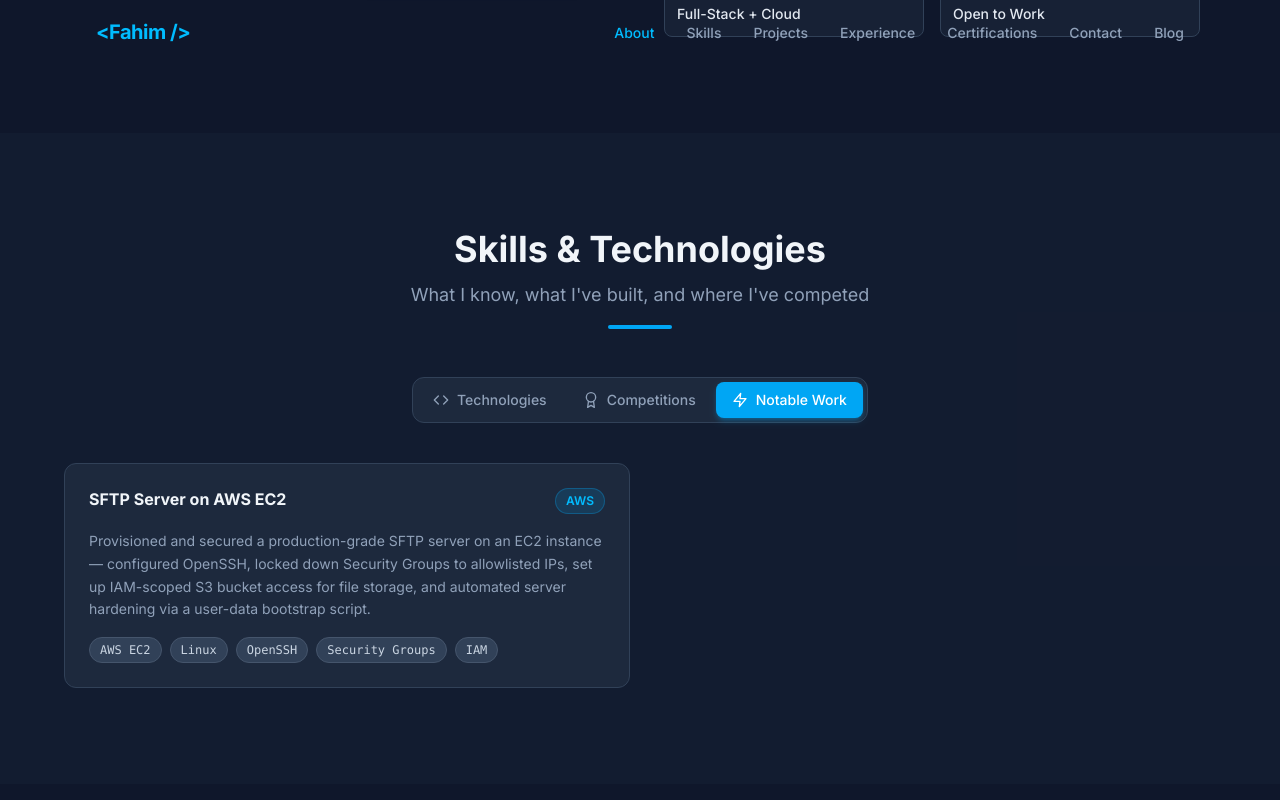
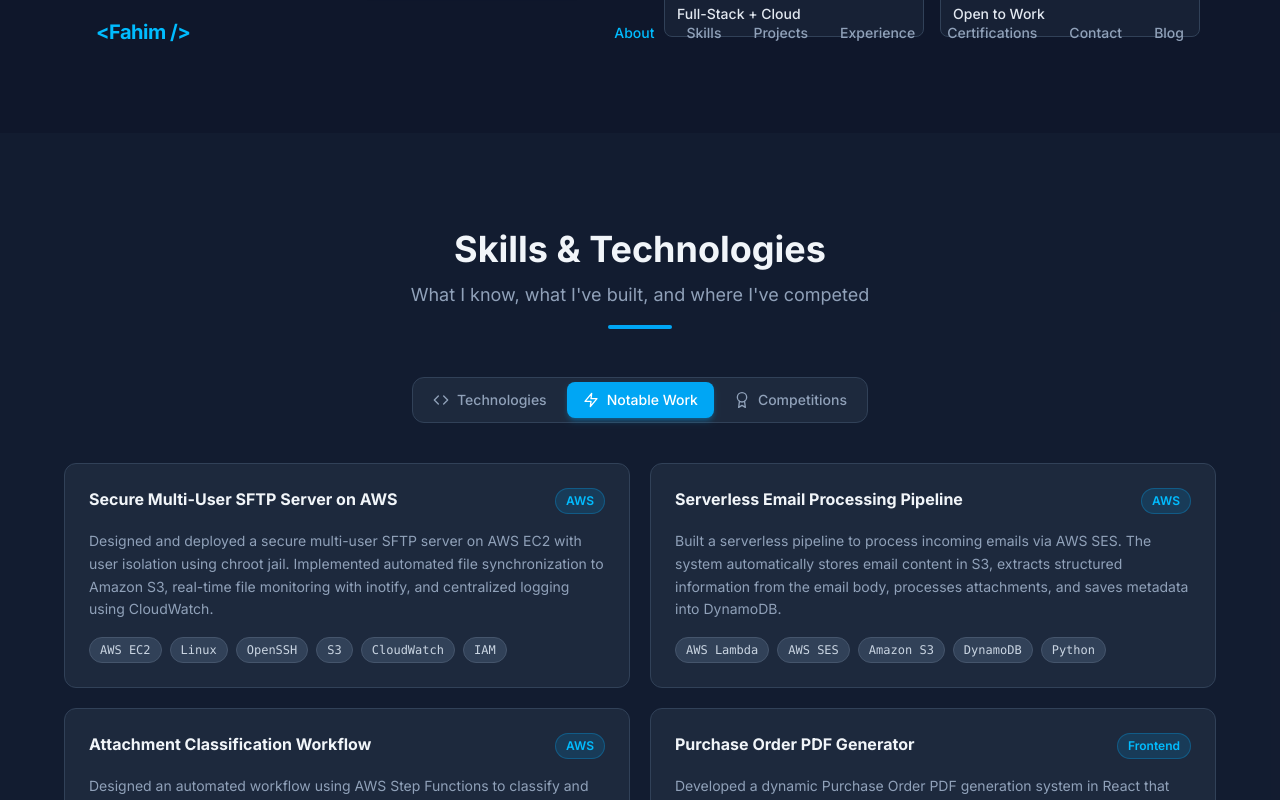
Before and after one commit to Fahim-ju/my-portfolio, a React (Vite) app: page / in a window 1280 px wide. Both pictures are taken after a click on the button "Notable Work". Shown: the part 1467-2267 px from the top of the page. Built offline with nearby package versions, Linux system fonts and the light colour scheme.

Commit message:
improving skill section

```diff
--- a/src/components/sections/Skills.tsx
+++ b/src/components/sections/Skills.tsx
@@ -1,6 +1,6 @@
 import { useState } from 'react';
 import { motion, AnimatePresence } from 'framer-motion';
-import { FiCode, FiAward, FiZap } from 'react-icons/fi';
+import { FiCode, FiAward, FiZap, FiExternalLink } from 'react-icons/fi';
 import { useSectionInView } from '../../hooks/useSectionInView';
 import { SectionTitle } from '../ui/SectionTitle';
 import { SkillBadge } from '../ui/SkillBadge';
@@ -25,8 +25,8 @@ const CONTEST_CATEGORY_COLORS: Record<string, string> = {
 
 const TABS = [
   { id: 'technologies', label: 'Technologies', icon: FiCode },
+  { id: 'notable', label: 'Notable Work', icon: FiZap },
   { id: 'competitions', label: 'Competitions', icon: FiAward },
-  { id: 'notable', label: 'Notable Work', icon: FiZap },
 ] as const;
 
 type TabId = (typeof TABS)[number]['id'];
@@ -146,7 +146,7 @@ export function Skills() {
                         href={contest.url}
                         target="_blank"
                         rel="noopener noreferrer"
-                        className="text-xs text-sky-400 hover:text-sky-300 underline underline-offset-2 transition-colors"
+                        className="text-xs text-sky-400 hover:text-sky-300 underline-offset-2 transition-colors"
                       >
                         View →
                       </a>
@@ -199,9 +199,10 @@ export function Skills() {
                       href={item.url}
                       target="_blank"
                       rel="noopener noreferrer"
-                      className="text-xs text-sky-400 hover:text-sky-300 underline underline-offset-2 transition-colors self-start"
+                      className="flex items-center justify-center gap-2 px-4 py-2.5 rounded-xl bg-sky-500/10 hover:bg-sky-500/20 border border-sky-500/30 hover:border-sky-500/60 text-sky-400 hover:text-sky-300 text-sm font-semibold transition-all duration-200"
                     >
-                      Learn more →
+                      <FiExternalLink className="w-4 h-4" />
+                      Learn More
                     </a>
                   )}
                 </div>
--- a/src/data/notableWork.ts
+++ b/src/data/notableWork.ts
@@ -1,13 +1,61 @@
-import type { NotableWork } from '../types';
+import type { NotableWork } from "../types";
 
 export const notableWork: NotableWork[] = [
   {
     id: 1,
-    title: 'SFTP Server on AWS EC2',
-    tech: ['AWS EC2', 'Linux', 'OpenSSH', 'Security Groups', 'IAM'],
+    title: "Secure Multi-User SFTP Server on AWS",
+    tech: ["AWS EC2", "Linux", "OpenSSH", "S3", "CloudWatch", "IAM"],
     description:
-      'Provisioned and secured a production-grade SFTP server on an EC2 instance — configured OpenSSH, locked down Security Groups to allowlisted IPs, set up IAM-scoped S3 bucket access for file storage, and automated server hardening via a user-data bootstrap script.',
-    category: 'AWS',
+      "Designed and deployed a secure multi-user SFTP server on AWS EC2 with user isolation using chroot jail. Implemented automated file synchronization to Amazon S3, real-time file monitoring with inotify, and centralized logging using CloudWatch.",
+    category: "AWS",
   },
-  // Add more notable work entries here
+  {
+    id: 2,
+    title: "Serverless Email Processing Pipeline",
+    tech: ["AWS Lambda", "AWS SES", "Amazon S3", "DynamoDB", "Python"],
+    description:
+      "Built a serverless pipeline to process incoming emails via AWS SES. The system automatically stores email content in S3, extracts structured information from the email body, processes attachments, and saves metadata into DynamoDB.",
+    category: "AWS",
+  },
+  {
+    id: 3,
+    title: "Attachment Classification Workflow",
+    tech: ["AWS Step Functions", "AWS Lambda", "Python", "Serverless"],
+    description:
+      "Designed an automated workflow using AWS Step Functions to classify and process email attachments. The workflow triggers classification Lambda functions and routes attachments to specialized processors for extracting structured data.",
+    category: "AWS",
+  },
+  {
+    id: 9,
+    title: "Purchase Order PDF Generator",
+    tech: ["React", "TypeScript", "HTML", "CSS", "PDF Generation"],
+    description:
+      "Developed a dynamic Purchase Order PDF generation system in React that converts structured order data into professionally formatted PDF documents. The solution supports line items, supplier details, pricing calculations, and export-ready documents for business workflows.",
+    category: "Frontend",
+  },
+  {
+    id: 4,
+    title: "Supplier Open Order Update Workflow",
+    tech: [".NET", "C#", "SQL Server", "REST API"],
+    description:
+      "Implemented an enterprise workflow to notify suppliers about open purchase order updates. The system groups line items per supplier, tracks update requests, integrates with ERP systems, and sends real-time or digest email notifications.",
+    category: "Backend",
+  },
+  {
+    id: 5,
+    title: "Automated Wildlife Monitoring System",
+    tech: ["Machine Learning", "Python", "Computer Vision"],
+    description:
+      "Conducted research on automated wildlife identification using camera trap images. The system uses machine learning models to identify animal species and monitor biodiversity in forest environments.",
+    category: "Research",
+    url: "https://github.com/Fahim-ju/WILDLIFE-DIVERSITY.git",
+  },
+  {
+    id: 6,
+    title: "SharePoint File Integration Tool",
+    tech: [".NET", "Microsoft Graph API", "Azure AD"],
+    description:
+      "Developed a backend integration to securely access and retrieve files from SharePoint using Azure AD app registration and Microsoft Graph APIs.",
+    category: "Backend",
+  },
 ];
```
